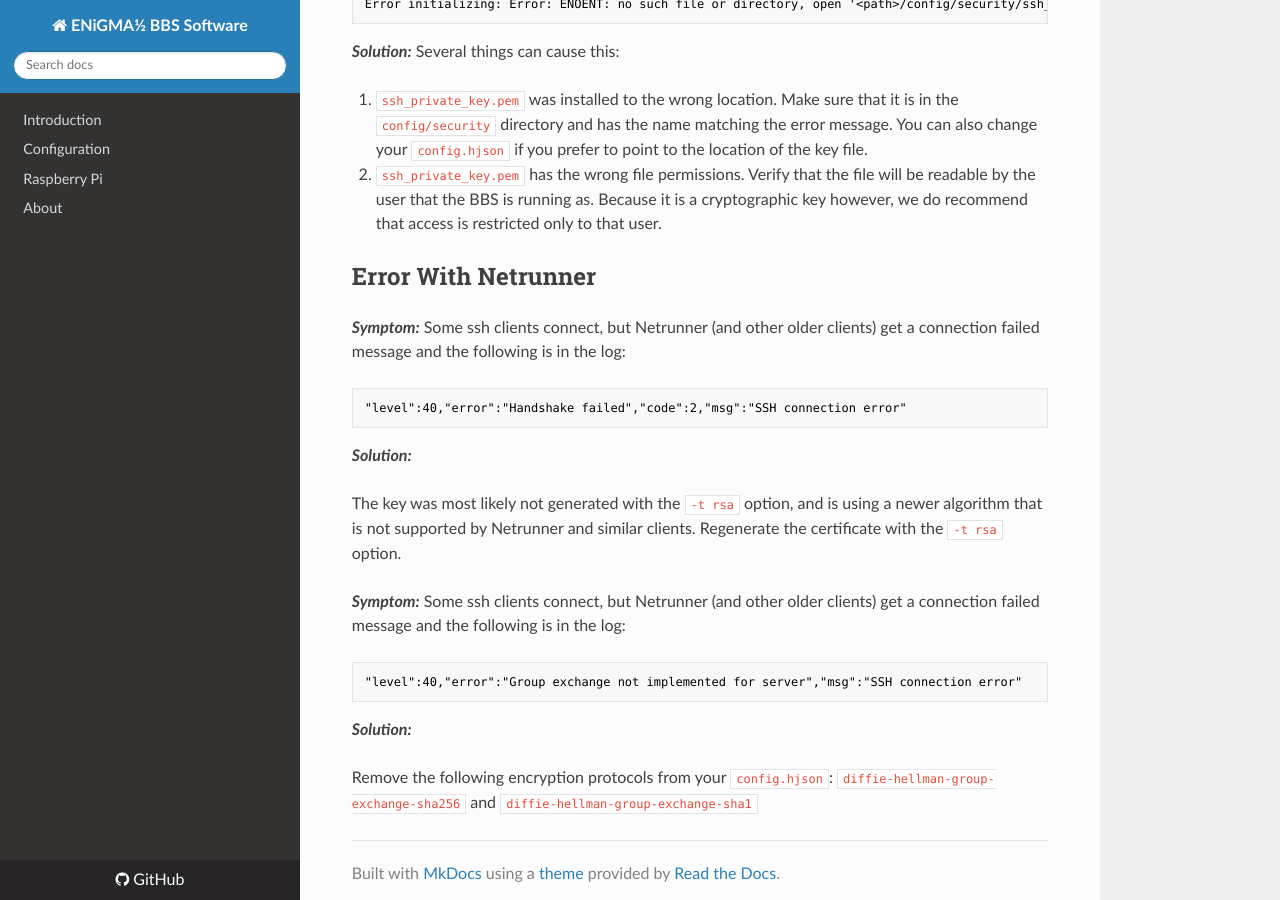
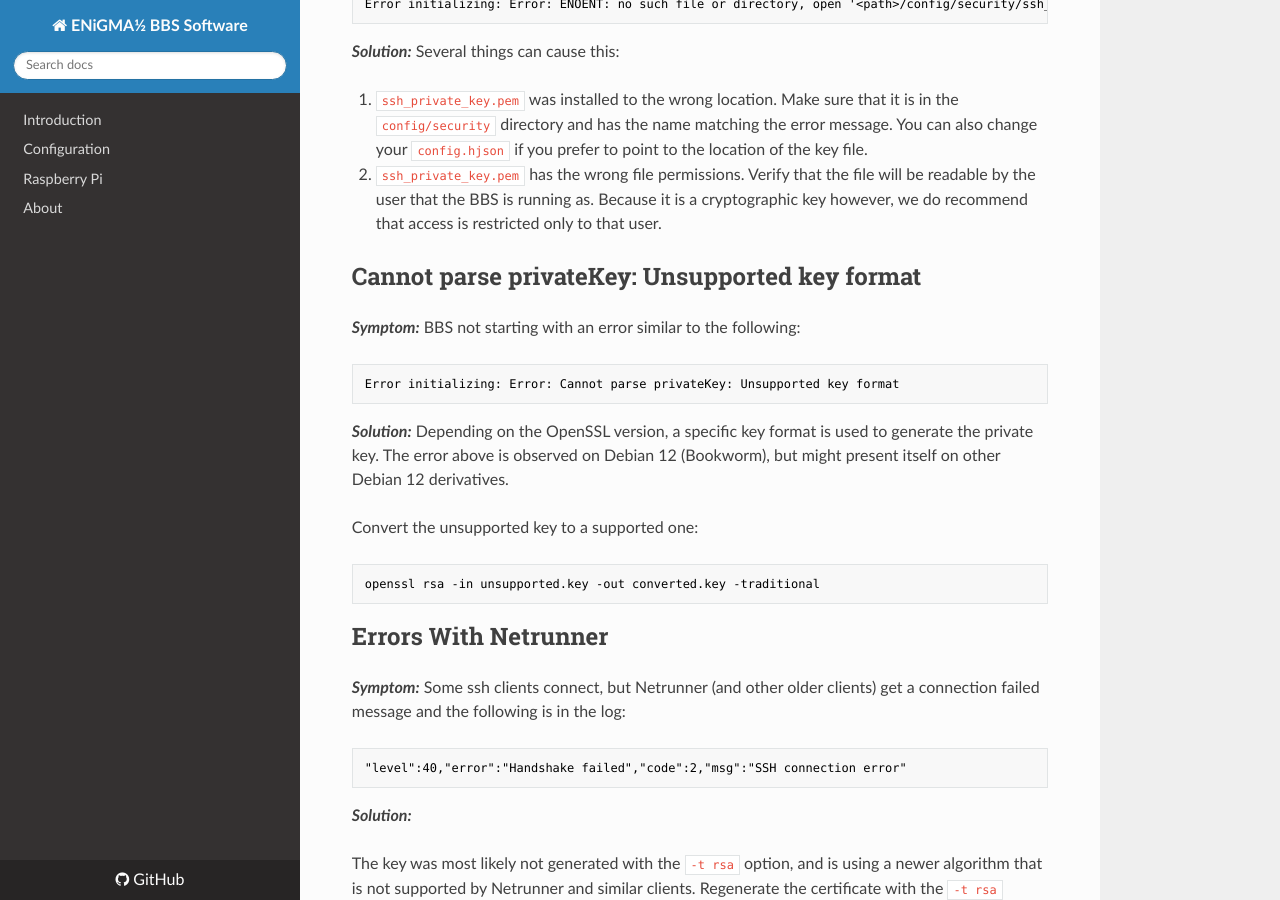
Before and after one commit to NuSkooler/enigma-bbs, an MkDocs documentation site: the page built from docs/_docs/troubleshooting/ssh-troubleshooting.md, in a window 1280 px wide and 900 px high, scrolled down 291 px. Built offline with MkDocs 1.6.1, drawn with Linux system fonts in a browser that asks for light colours; nearby versions of some CDN libraries; old or Windows-style settings are respelled for this version of MkDocs.

Commit message:
Updated ssh-troubleshooting.md for #536

````diff
--- a/docs/_docs/troubleshooting/ssh-troubleshooting.md
+++ b/docs/_docs/troubleshooting/ssh-troubleshooting.md
@@ -20,7 +20,25 @@ Several things can cause this:
 1. `ssh_private_key.pem` was installed to the wrong location. Make sure that it is in the `config/security` directory and has the name matching the error message. You can also change your `config.hjson` if you prefer to point to the location of the key file.
 2. `ssh_private_key.pem` has the wrong file permissions. Verify that the file will be readable by the user that the BBS is running as. Because it is a cryptographic key however, we do recommend that access is restricted only to that user.
 
-## Error With Netrunner
+## Cannot parse privateKey: Unsupported key format
+
+***Symptom:***
+BBS not starting with an error similar to the following:
+
+```shell
+Error initializing: Error: Cannot parse privateKey: Unsupported key format
+```
+
+***Solution:***
+Depending on the OpenSSL version, a specific key format is used to generate the private key. The error above is observed on Debian 12 (Bookworm), but might present itself on other Debian 12 derivatives.
+
+Convert the unsupported key to a supported one:
+
+```shell
+openssl rsa -in unsupported.key -out converted.key -traditional
+```
+
+## Errors With Netrunner
 
 ***Symptom:***
 Some ssh clients connect, but Netrunner (and other older clients) get a connection failed message and the following is in the log:
````
